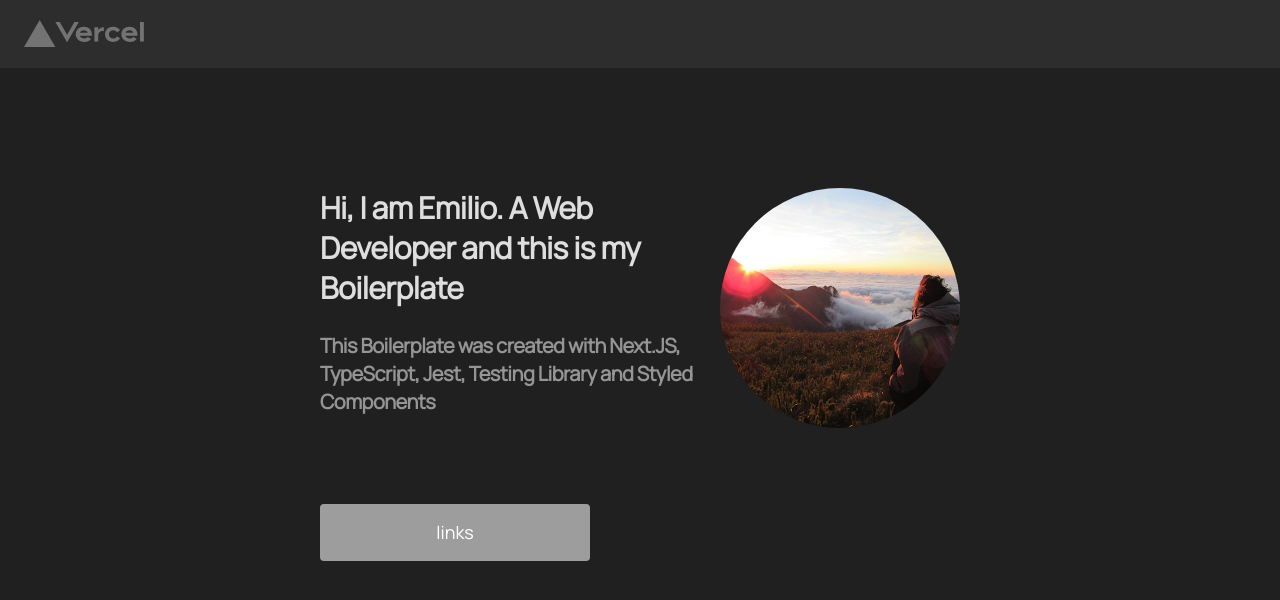
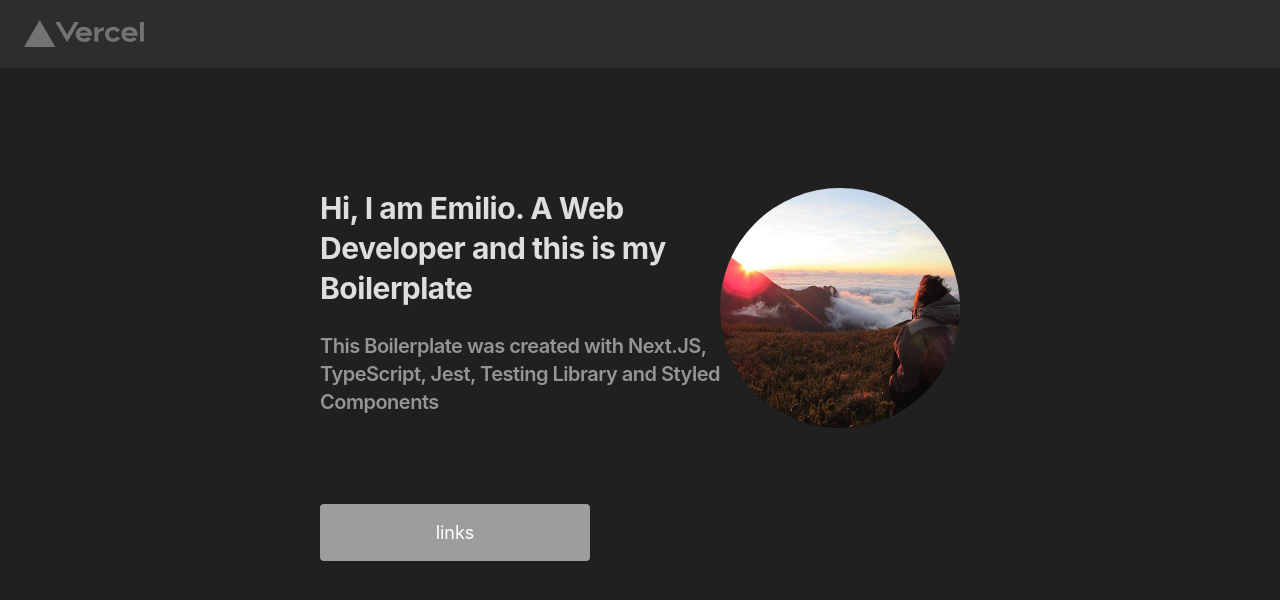
Before and after one commit to ehcorrea/next-boilerplate, a Next.js app: page / in a window 1280 px wide. Shown: the top 600 px of the page. Built offline with nearby package versions, Linux system fonts and the light colour scheme.

Commit message:
refactor: 💡 Fonts
remove google font

```diff
--- a/src/components/Main/styles.ts
+++ b/src/components/Main/styles.ts
@@ -63,7 +63,6 @@
 
 export const Title = styled.h1`
   color: #dedede;
-  font-family: Manrope;
   font-size: 30px;
   font-style: normal;
   font-weight: bold;
@@ -78,7 +77,6 @@
 
 export const Description = styled.h2`
   color: #959595;
-  font-family: Manrope;
   font-size: 20px;
   font-style: normal;
   font-weight: 600;
@@ -98,7 +96,6 @@
   border-radius: 4px;
   color: #ffffff;
   display: flex;
-  font-family: Manrope;
   font-size: 18px;
   font-style: normal;
   height: 57px;
--- a/src/pages/_document.tsx
+++ b/src/pages/_document.tsx
@@ -38,14 +38,7 @@
   render() {
     return (
       <Html lang="pt-BR">
-        <Head>
-          <link rel="preconnect" href="https://fonts.googleapis.com" />
-          <link rel="preconnect" href="https://fonts.gstatic.com" />
-          <link
-            href="https://fonts.googleapis.com/css2?family=Manrope&display=swap"
-            rel="stylesheet"
-          />
-        </Head>
+        <Head />
         <body>
           <Main />
           <NextScript />
```
